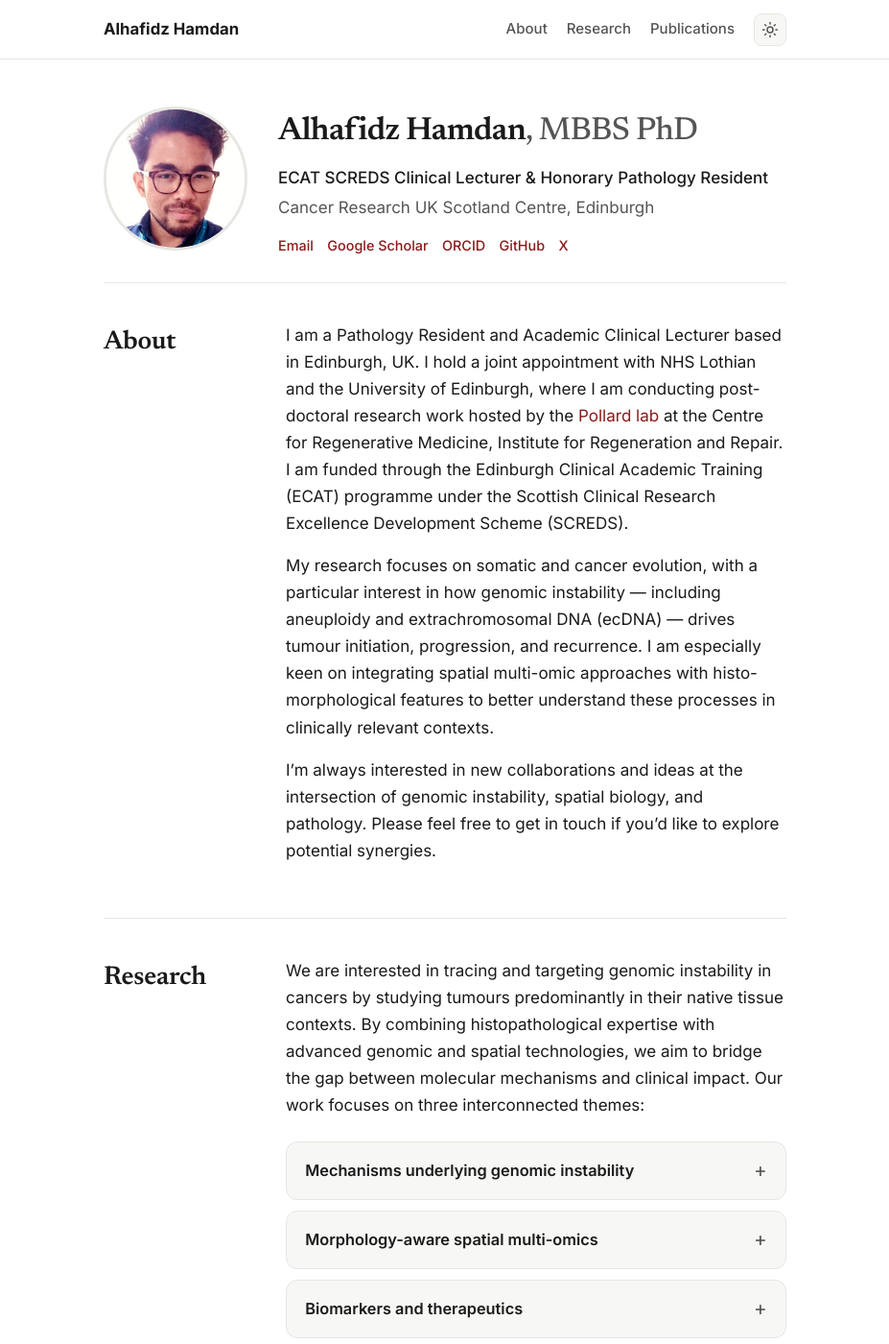
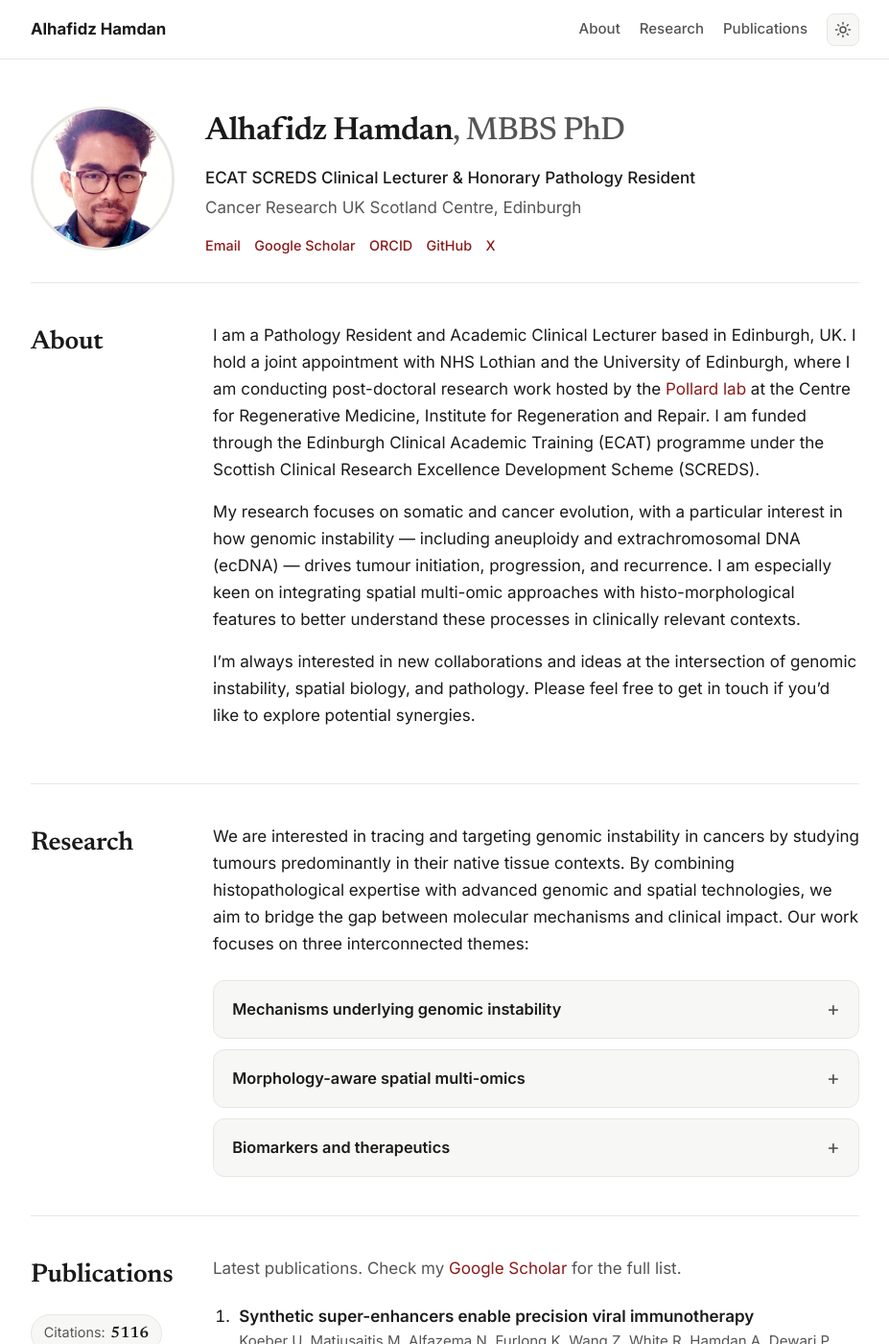
Before and after one commit to alhafidzhamdan/alhafidzhamdan.github.io, a Jekyll site: the page built from index.html, in a window 1280 px wide and 1400 px high. Shown: the whole window at 96% size, without its empty margins (176-1103 px from the left). Built offline with Jekyll 4.4.1, drawn with Linux system fonts in a browser that asks for light colours.

Commit message:
Widen content column by 20% (760px to 912px)

```diff
--- a/assets/css/style.css
+++ b/assets/css/style.css
@@ -2,7 +2,7 @@
    Theme tokens
    ========================================================================== */
 :root {
-  --max-width: 760px;
+  --max-width: 912px;
   --font-sans: 'Inter', -apple-system, BlinkMacSystemFont, 'Segoe UI', sans-serif;
   --font-serif: 'Newsreader', Georgia, 'Times New Roman', serif;
 }
```
